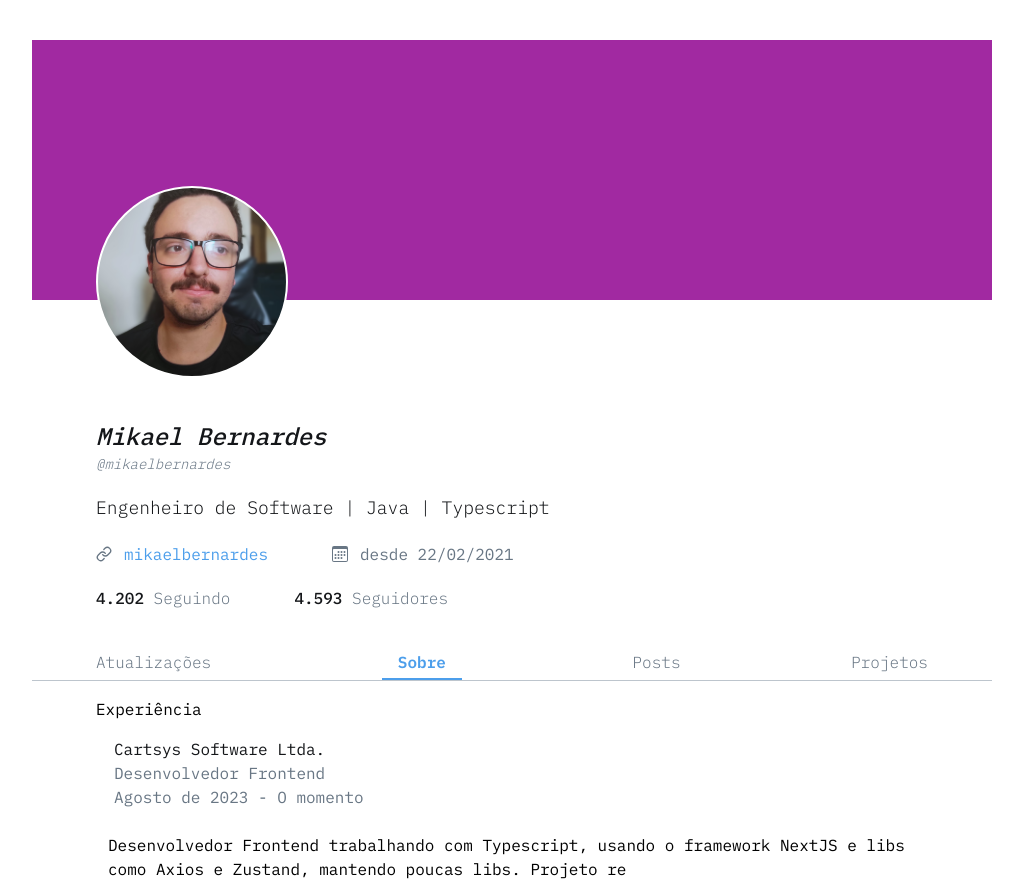
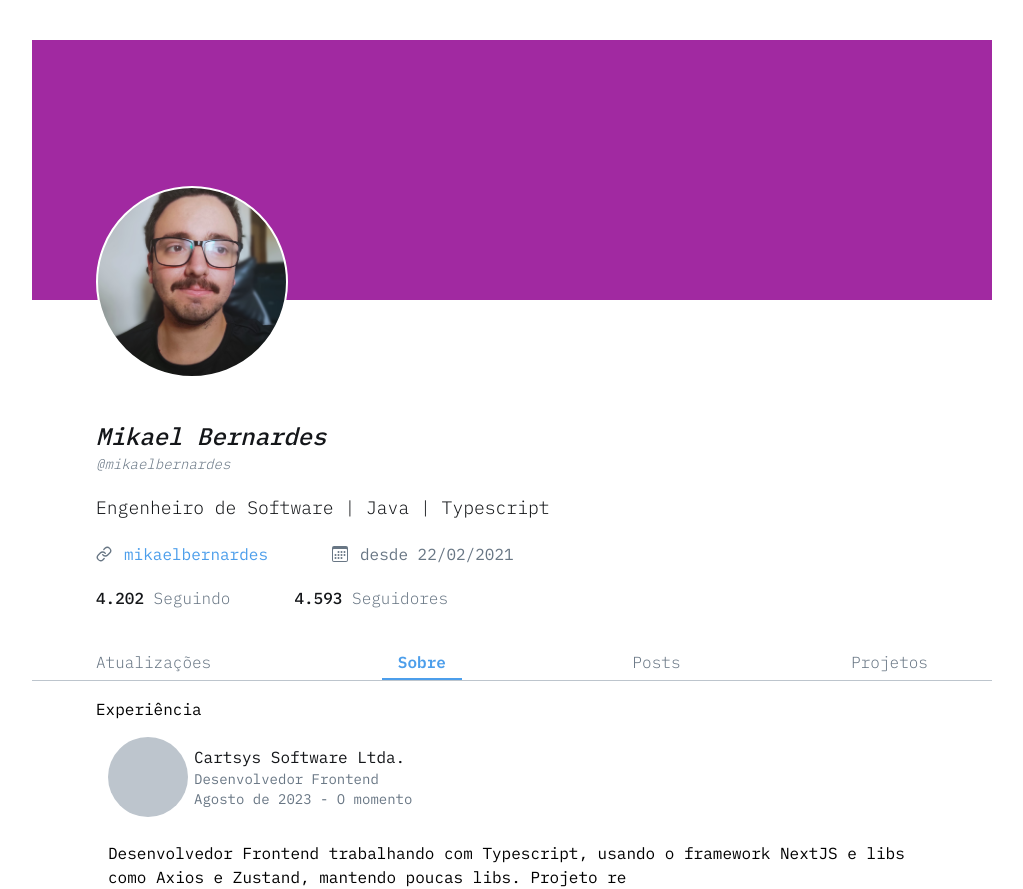
Before and after one commit to mikaelbernardes/my-app, a Next.js app: page /about in a window 1280 px wide. Shown: the whole page, without its empty margins (128-1151 px from the left). Built offline with nearby package versions, Linux system fonts and the light colour scheme.

Commit message:
feat: add complete StepperInfo component

```diff
--- a/src/shared/components/Steppers/Info.tsx
+++ b/src/shared/components/Steppers/Info.tsx
@@ -1,26 +1,55 @@
-import { Colors } from "@/@types/Stepper";
-
-interface StepperInfoProps {
-    title: string,
-    subTitle: string,
-    timeLapse: string,
-    circleColor: Colors
-}
+import { StepperProps } from "@/@types/Stepper";
+import Image from "next/image";
+import Link from "next/link";
 
 function StepperInfo({
 	title,
 	subTitle,
 	timeLapse,
-	circleColor
-} : StepperInfoProps) {
+	link,
+	position,
+	image
+}: StepperProps) {
 
-	return(
+	let circleColor = "bg-Line";
+
+	if (position === 0) {
+		circleColor = "bg-Primary";
+	} else if (position === 1) {
+		circleColor = "bg-TXT300";
+	} else if (position <= 2) {
+		circleColor = "bg-Line";
+	}
+
+	return (
 		<div className="flex items-center gap-[6px]">
-			<div className={`xs:w-10 xs:h-10 ${circleColor} rounded-full`}></div>
+			{
+				image ?
+					<div
+						className="xs:w-10 xs:h-10 sm:w-11 sm:h-11 md:w-12 md:h-12 lg:w-20 lg:h-20 xl:w-20 xl:h-20 rounded-full"
+					>
+						<Image
+							src={image}
+							alt={`Logo da ${title}`}
+							className="rounded-full"
+							objectFit="cover"
+							objectPosition="center"
+						/>
+					</div>
+					:
+					<div
+						className={`xs:w-10 xs:h-10 sm:w-11 sm:h-11 md:w-12 md:h-12 lg:w-20 lg:h-20 xl:w-20 xl:h-20 ${circleColor} rounded-full`}
+					></div>
+			}
 			<div className="flex flex-col items-start justify-center w-fit h-fit">
-				<h2 className="xs:text-[10px] text-TXT100">{title}</h2>
-				<p className="xs:text-[8px] text-TXT300">{subTitle}</p>
-				<span className="xs:text-[8px] text-TXT300">{timeLapse}</span>
+				{
+					!link ?
+						<h2 className="xs:text-[10px] sm:text-[10px] md:text-xs lg:text-base xl:text-lg text-TXT100">{title}</h2>
+						:
+						<Link href={link} className="xs:text-[10px] sm:text-[10px] md:text-xs lg:text-base xl:text-lg text-TXT100 hover:text-Primary transition-all">{title}</Link>
+				}
+				<p className="xs:text-[8px] sm:text-[8px] md:text-[10px] lg:text-sm xl:text-sm text-TXT300">{subTitle}</p>
+				<span className="xs:text-[8px] sm:text-[8px] md:text-[10px] lg:text-sm xl:text-sm text-TXT300">{timeLapse}</span>
 			</div>
 		</div>
 	);
```
